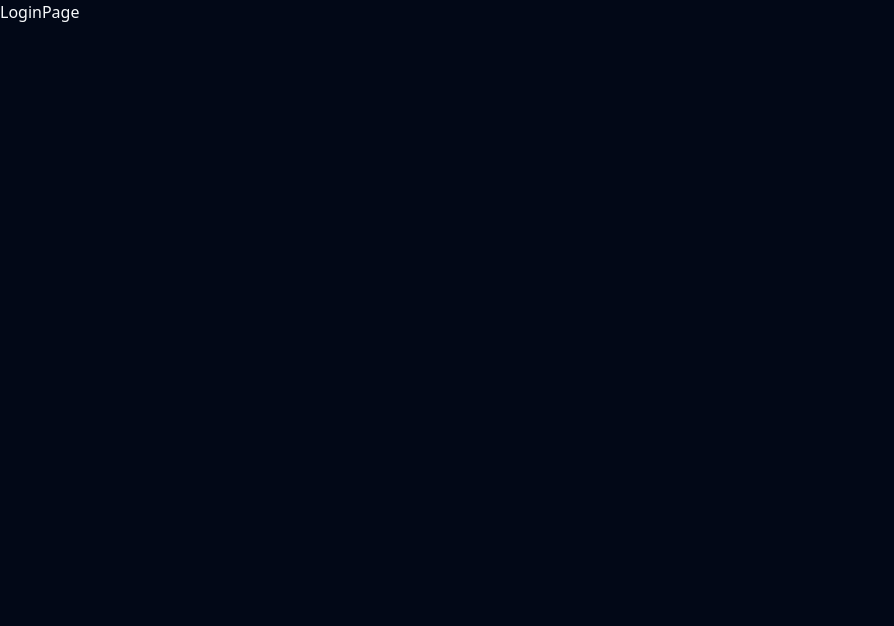
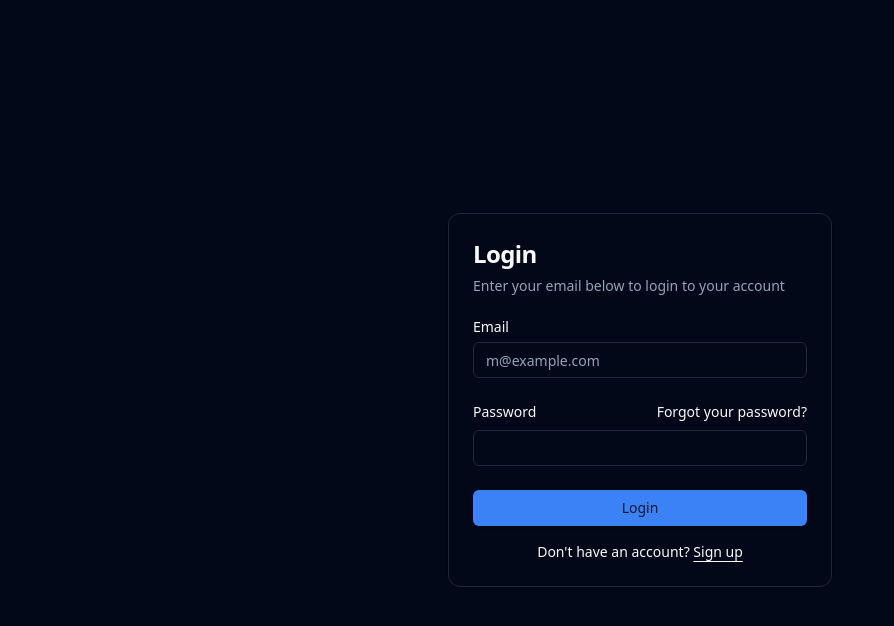
Before and after one commit to jericepon/react-shop, a React (Vite) app: page /login in a window 1280 px wide. Shown: the top 626 px of the page, without its empty margins (0-894 px from the left). Built offline with nearby package versions, Linux system fonts and the light colour scheme.

Commit message:
Add LoginForm component and integrate it into LoginPage

```diff
--- /dev/null
+++ b/src/components/shared/LoginForm.tsx
@@ -0,0 +1,65 @@
+import { cn } from "@/lib/utils"
+import { Button } from "@/components/ui/button"
+import {
+  Card,
+  CardContent,
+  CardDescription,
+  CardHeader,
+  CardTitle,
+} from "@/components/ui/card"
+import { Input } from "@/components/ui/input"
+import { Label } from "@/components/ui/label"
+
+export function LoginForm({
+  className,
+  ...props
+}: React.ComponentPropsWithoutRef<"div">) {
+  return (
+    <div className={cn("flex flex-col gap-6", className)} {...props}>
+      <Card>
+        <CardHeader>
+          <CardTitle className="text-2xl">Login</CardTitle>
+          <CardDescription>
+            Enter your email below to login to your account
+          </CardDescription>
+        </CardHeader>
+        <CardContent>
+          <form>
+            <div className="flex flex-col gap-6">
+              <div className="grid gap-2">
+                <Label htmlFor="email">Email</Label>
+                <Input
+                  id="email"
+                  type="email"
+                  placeholder="m@example.com"
+                  required
+                />
+              </div>
+              <div className="grid gap-2">
+                <div className="flex items-center">
+                  <Label htmlFor="password">Password</Label>
+                  <a
+                    href="#"
+                    className="ml-auto inline-block text-sm underline-offset-4 hover:underline"
+                  >
+                    Forgot your password?
+                  </a>
+                </div>
+                <Input id="password" type="password" required />
+              </div>
+              <Button type="submit" className="w-full">
+                Login
+              </Button>
+            </div>
+            <div className="mt-4 text-center text-sm">
+              Don&apos;t have an account?{" "}
+              <a href="#" className="underline underline-offset-4">
+                Sign up
+              </a>
+            </div>
+          </form>
+        </CardContent>
+      </Card>
+    </div>
+  )
+}
--- a/src/pages/auth/LoginPage.tsx
+++ b/src/pages/auth/LoginPage.tsx
@@ -1,8 +1,12 @@
-import React from 'react'
+import { LoginForm } from '@/components/shared/LoginForm'
 
 const LoginPage = () => {
   return (
-    <div>LoginPage</div>
+    <div className="flex min-h-svh w-full items-center justify-center p-6 md:p-10">
+      <div className="w-full max-w-sm">
+        <LoginForm />
+      </div>
+    </div>
   )
 }
 
```
